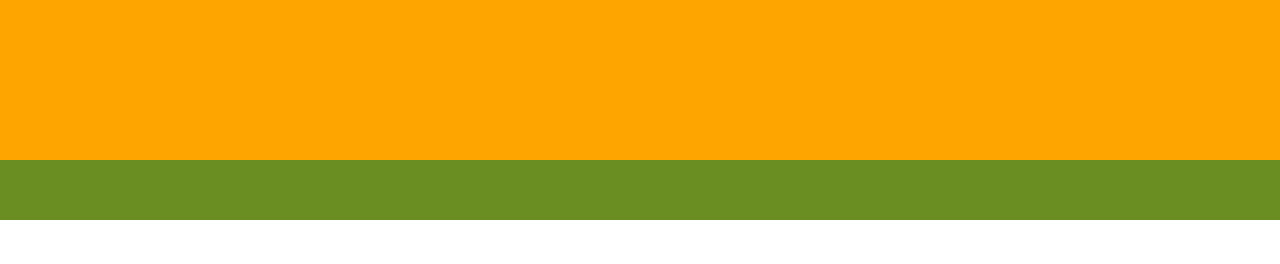
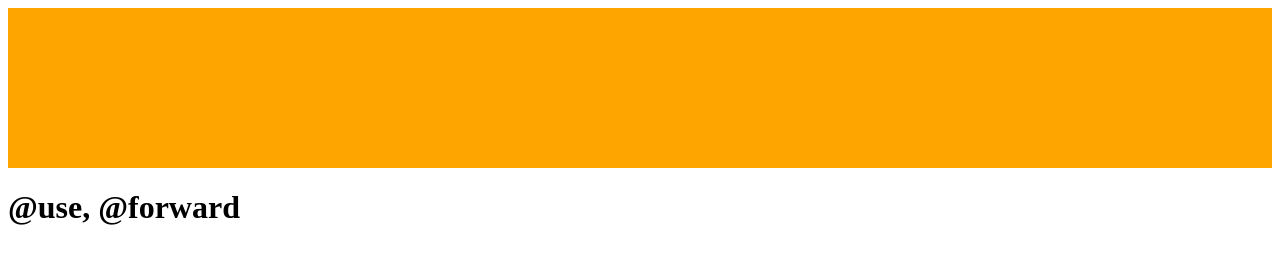
Before and after one commit to sondnpt00343/demo-sass, a website: page index.html in a window 1280 px wide. Drawn offline with Linux system fonts and the light colour scheme.

Commit message:
Sử dụng @use và @forward thay cho @import

```diff
--- a/index.html
+++ b/index.html
@@ -10,5 +10,8 @@
         <!-- Partial: _name.scss, @import -->
         <header class="header"></header>
         <nav class="navigation"></nav>
+
+        <!-- @use, @forward -->
+        <h1>@use, @forward</h1>
     </body>
 </html>
--- /dev/null
+++ b/scss/base/_index.scss
@@ -0,0 +1,2 @@
+@forward "variables";
+@forward "mixins";
--- a/scss/components/_header.scss
+++ b/scss/components/_header.scss
@@ -1,4 +1,13 @@
+// @use "../base/variables";
+// @use "../base/mixins";
+// @use "../base/variables" as var;
+// @use "../base/mixins" as *;
+@use "../base";
+
 .header {
-    height: $header-height;
+    @include base.flexCenter;
+    height: base.$header-height;
     background: orange;
 }
+
+// 7 - 1 pattern
--- a/scss/main.scss
+++ b/scss/main.scss
@@ -1,11 +1,18 @@
 // Base
-@import "base/variables";
-@import "base/mixins";
+// @use "base/variables";
+// @use "base/mixins";
 
-@import "base/reset";
-@import "base/common";
+// @import "base/reset";
+// @import "base/common";
 
 // Components
 @import "components/header";
-@import "components/navigation";
-@import "components/sidebar";
+// @import "components/navigation";
+// @import "components/sidebar";
+
+// Namespace
+
+// h1 {
+//     color: variables.$primary-color;
+//     @include mixins.flexCenter;
+// }
```
Also changed, not shown: assets/css/main.css, 1 other file.
